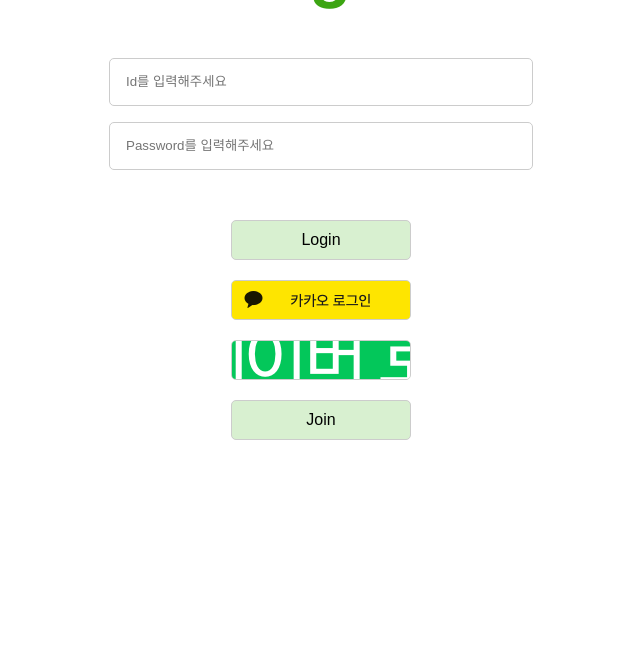
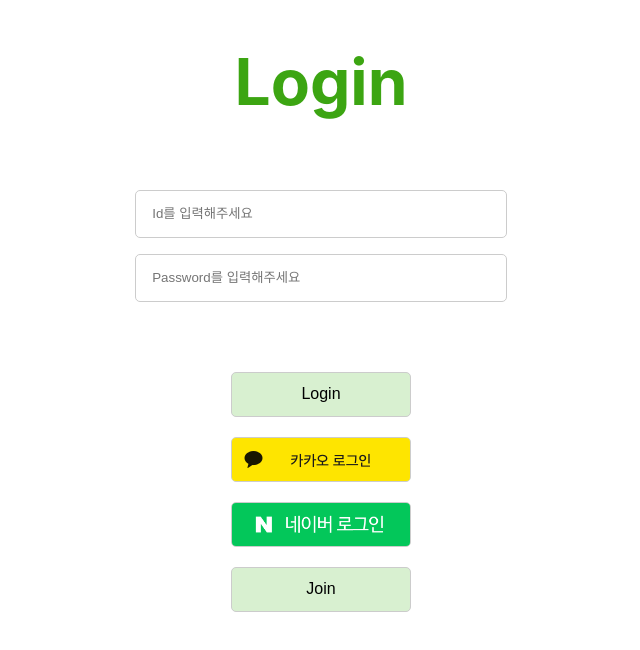
Before and after one commit to vosw1/my-app, a React (Create React App) app: page / in a window 1280 px wide. Shown: the top 650 px of the page, without its empty margins (319-959 px from the left). Built offline with nearby package versions, Linux system fonts and the light colour scheme.

Commit message:
카카오 로그인과 네이버 로그인 버튼 이미지로 변경 완료

```diff
--- a/src/login/LoginForm.js
+++ b/src/login/LoginForm.js
@@ -44,16 +44,16 @@
         <div className={styles['login-btn-container']}>
           <button className='login-btn' type='submit'>Login</button>
           <button className='kakao-login-btn' type='button' onClick={handleKakaoLogin}>
-            <img
-              src={require('../resources/img/kakao_login_btn.png')}
-              alt="Kakao Login"
-            />
+          <img
+            src={require('../resources/img/kakao_login_btn.png')}
+            alt="Kakao Login"
+            style={{ width: '120%', height: 'auto', objectFit: 'contain' }} />
           </button>
           <button className='naver-login-btn' type='button' onClick={handleNaverLogin}>
             <img
               src={require('../resources/img/naver_login_btn.png')}
               alt="Naver Login"
-            />
+              style={{ width: '120%', height: 'auto', objectFit: 'contain' }} />
           </button>
           <button className='join-btn' type='button'>Join</button>
         </div>
--- a/src/styles/LoginForm.module.css
+++ b/src/styles/LoginForm.module.css
@@ -3,12 +3,11 @@
     flex-direction: column;
     align-items: center;
     justify-content: center;
-    height: 50vh;
 }
 
 .login-container h1 {
     font-size: 4rem;
-    margin-bottom: 3rem;
+    margin-bottom: 70px;
     color: #3ca512;
 }
 
@@ -22,7 +21,7 @@
 }
 
 .form-group input {
-    width: 130%;
+    width: 160%;
     height: 30px;
     padding: 0.5rem 1rem;
     border: 1px solid #ccc;
@@ -35,13 +34,12 @@
     flex-direction: column;
     align-items: center;
     justify-content: center;
-    margin: 50px 0;
+    margin: 70px 0;
 }
 
 .login-btn-container button {
-    width: 60%;
-    max-width: 300px;
-    height: 40px; /* 버튼 높이를 일정하게 설정 */
+    width: 180px;
+    height: 45px;
     font-size: 1rem;
     margin: 0;
     cursor: pointer;
@@ -52,21 +50,7 @@
     align-items: center;
     justify-content: center;
     margin-bottom: 20px;
-    overflow: hidden; /* 버튼 크기를 넘는 이미지가 잘리도록 설정 */
-}
-
-.kakao-login-btn img,
-.naver-login-btn img {
-    height: 100%; /* 버튼 높이에 맞추기 */
-    width: 100%; /* 버튼 폭에 맞추기 */
-    object-fit: cover; /* 이미지가 버튼 영역을 꽉 채우도록 조정 */
-}
-
-.naver-login-btn img {
-    width: 100%; /* 버튼 너비에 맞추기 */
-    height: 30px; /* 비율 유지 */
-    max-height: 50px; /* 버튼의 최대 높이 설정 */
-    object-fit: contain; /* 비율을 유지하며 이미지 크기 조정 */
+    overflow: hidden;
 }
 
 .login-btn-container button:hover {
```
